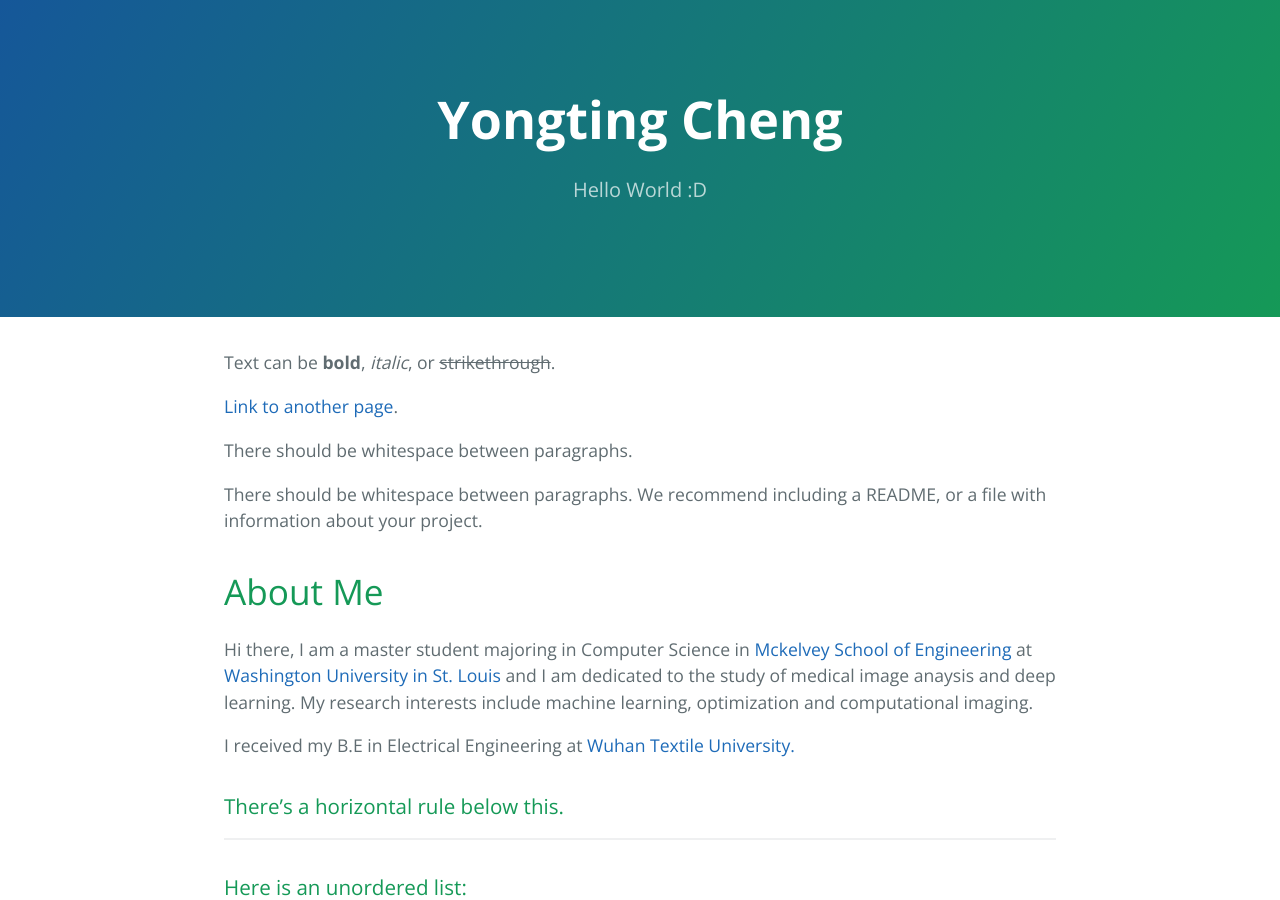
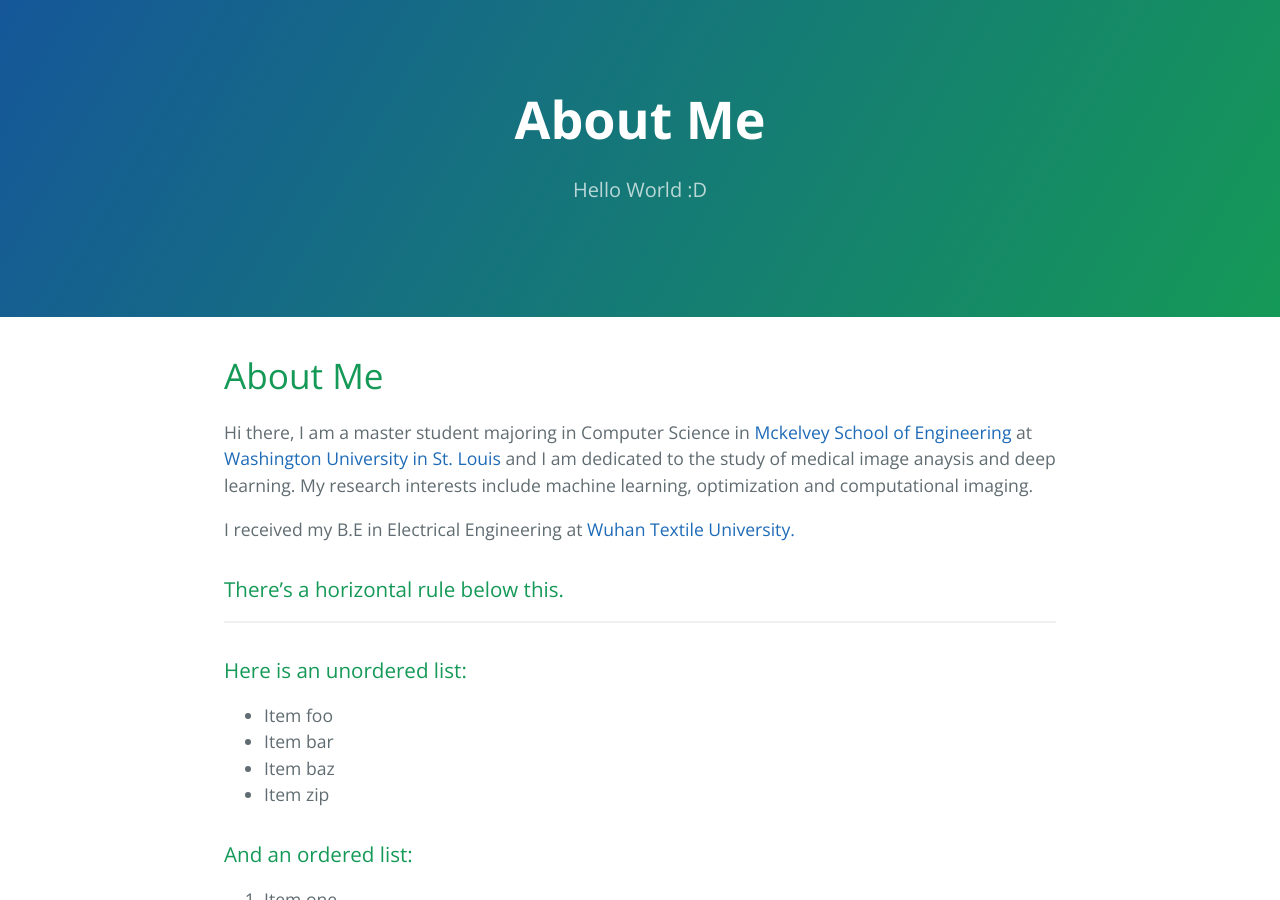
Before and after one commit to chengyongting/chengyongting.github.io, a Jekyll site: the page built from index.md, in a window 1280 px wide and 900 px high. Built offline with Jekyll 4.4.1, drawn with Linux system fonts in a browser that asks for light colours; our own code applies the rules of GitHub Pages for plain Markdown files; some of the changed text lies outside the part shown.

Commit message:
Update index.md

````diff
--- a/index.md
+++ b/index.md
@@ -1,13 +1,11 @@
 ---
 layout: default
 ---
-Text can be **bold**, _italic_, or ~~strikethrough~~.
 
-[Link to another page](./another-page.html).
 
-There should be whitespace between paragraphs.
 
-There should be whitespace between paragraphs. We recommend including a README, or a file with information about your project.
+
+
 
 # About Me
 
@@ -50,29 +48,6 @@ I received my B.E in Electrical Engineering at <a href= "https://www.wtu.edu.cn/
   - level 2 item
 - level 1 item
 
-### Small image
+
 
 ![Octocat](https://github.githubassets.com/images/icons/emoji/octocat.png)
-
-
-
-### Definition lists can be used with HTML syntax.
-
-<dl>
-<dt>Name</dt>
-
-<dt>Born</dt>
-
-<dt>Birthplace</dt>
-
-<dt>Color</dt>
-<dd>Green</dd>
-</dl>
-
-```
-Long, single-line code blocks should not wrap. They should horizontally scroll if they are too long. This line should be long enough to demonstrate this.
-```
-
-```
-The final element.
-```
````
